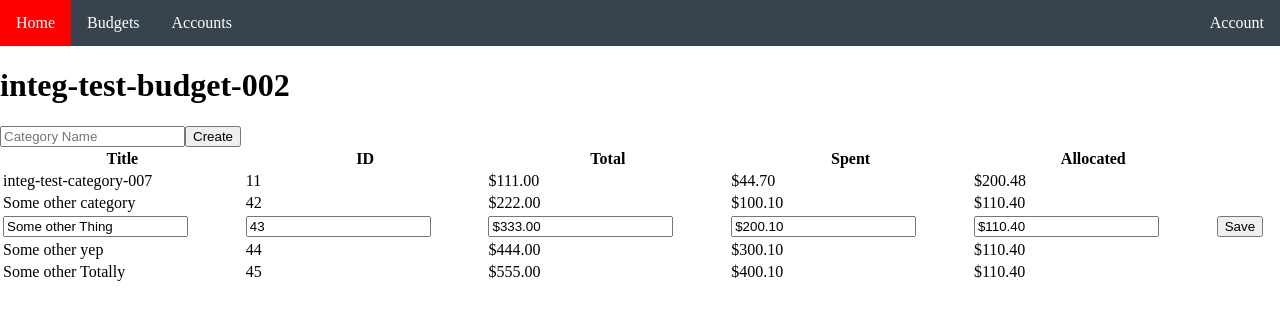
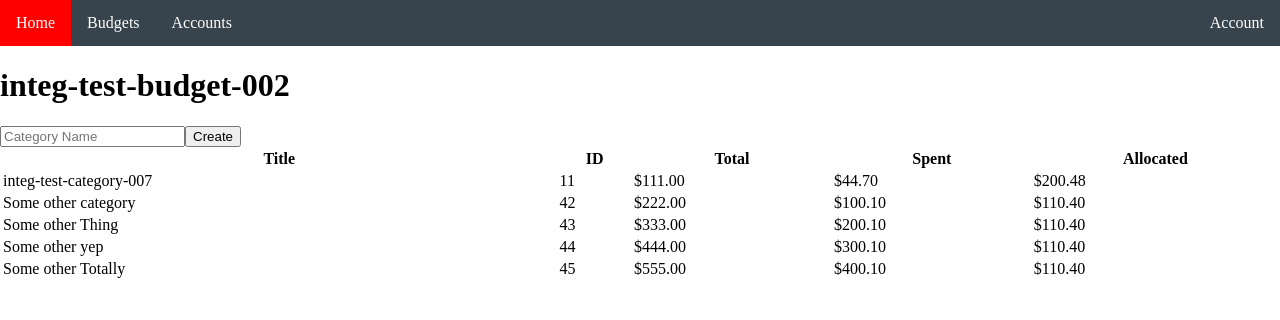
Before and after one commit to CallMeCCLemon/BudgetApp, a Next.js app in the folder web-app/: page /budget/2 in a window 1280 px wide. Shown: the top 320 px of the page. Built offline with nearby package versions, Linux system fonts and the light colour scheme.

Commit message:
Adding more table functionality

```diff
--- a/web-app/components/table/table.tsx
+++ b/web-app/components/table/table.tsx
@@ -1,5 +1,4 @@
-import React, {useState} from "react";
-import {list} from "postcss";
+import React, {useEffect, useState} from "react";
 
 export interface ColumnHeader {
     name: string,
@@ -19,50 +18,85 @@ export enum COLUMN_TYPE {
 }
 
 export default function Table(props: TableProps) {
-    const [activeRow, setActiveRow] = useState(2)
+
+    const DEFAULT_ACTIVE_ROW = -1;
+    const [activeRow, setActiveRow] = useState(DEFAULT_ACTIVE_ROW)
     const [activeRowValues, setActiveRowValues] = useState({})
 
-    const handleRowClick = (event: Event) => {
-        // setActiveRow(event.target)
-        // TODO: Look up how to set the active row upon a click event
+    useEffect(() => {
+
+    }, [activeRow])
+
+
+    const handleRowClick = (idx: number, rowValues: object) => {
+        // TODO: If row changes from one active row to another, save previously active row.
+
+        setActiveRow(idx);
+        setActiveRowValues(rowValues);
+    }
+
+    const handleSave = () => {
+        // TODO: Handle actually saving the data.
+        setActiveRow(DEFAULT_ACTIVE_ROW);
+    }
+
+    const handleRowChange = (header: string, value: any, type: COLUMN_TYPE) => {
+        // TODO: Update the state correctly. Currently, data in inputs is not updating as expected... Forms are whack.
+        let updatedActiveRow = activeRowValues;
+        if (header in updatedActiveRow) {
+            // @ts-ignore
+            updatedActiveRow[header] = value
+        }
+        setActiveRowValues(updatedActiveRow)
     }
 
     const createTableCols = (columnNames: ColumnHeader[]) => {
         const cols: React.JSX.Element[] = columnNames.map((colHeader, idx) => {
             return <th className="bg-gray-200 p-2 text-left border-b border-gray-300" key={idx}>
-                { colHeader.name }
+                {colHeader.name}
             </th>
         });
         return <thead>
-            <tr>
+        <tr>
             {cols}
-            </tr>
+        </tr>
         </thead>
+    }
+
+    const formatContent = (content: string, type: COLUMN_TYPE) => {
+        let formattedContent = content;
+        if (type == COLUMN_TYPE.currency) {
+            formattedContent = `\$${parseFloat(formattedContent).toFixed(2)}`
+        }
+
+        return <div>{formattedContent}</div>;
     }
 
     const createTableRow = (rowData: any, colNames: ColumnHeader[], trIdx: number): React.JSX.Element => {
         const rowContents = colNames.map((header, idx) => {
-            let content = rowData[header.name];
-            if (header.type == COLUMN_TYPE.currency) {
-                content = `\$${content.toFixed(2)}`
+            let content = formatContent(rowData[header.name], header.type);
+
+            if (trIdx == activeRow) {
+                content = <input
+                // @ts-ignore
+                    value={activeRowValues[header.name]}
+                    onChange={(event) =>
+                        handleRowChange(header.name, event.target.value, header.type)}/>;
             }
-            if (trIdx == activeRow) {
-                content = <input value={content}/>;
-            }
-            return <td className="flex-1 p-2 border-b border-gray-300" key={idx}>
-                {/*onClick={handleRowClick}>*/}
-                { content }
+            return <td className="flex-1 p-2 border-b border-gray-300" key={idx}
+                       onClick={() => handleRowClick(trIdx, rowData)}>
+                {content}
             </td>
         });
 
         if (trIdx === activeRow) {
-            rowContents.push(<td><button>Save</button></td>)
+            rowContents.push(<td>
+                <button onClick={() => handleSave()}>Save</button>
+            </td>)
         }
 
-        console.log(trIdx);
-
         return <tr className="flex justify-between w-full" key={trIdx}>
-            { rowContents }
+            {rowContents}
         </tr>
     }
 
@@ -72,9 +106,9 @@ export default function Table(props: TableProps) {
 
     return (<div>
         <table className="w-full h-full border-collapse flex flex-col" style={{width: "100%"}}>
-            { createTableCols(props.columnNames) }
+            {createTableCols(props.columnNames)}
             <tbody className="flex flex-col h-full">
-            { tableRows }
+            {tableRows}
             </tbody>
         </table>
     </div>);
```
